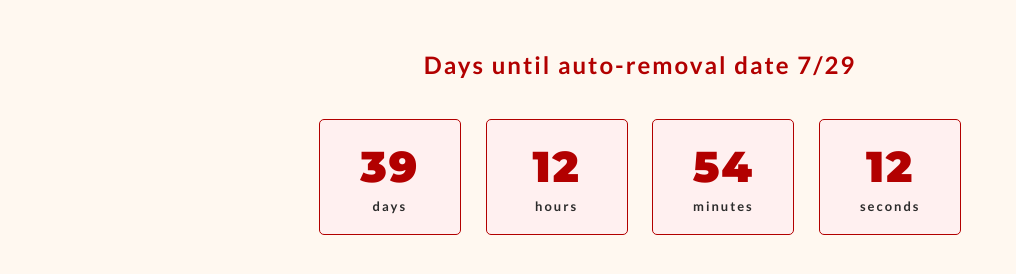
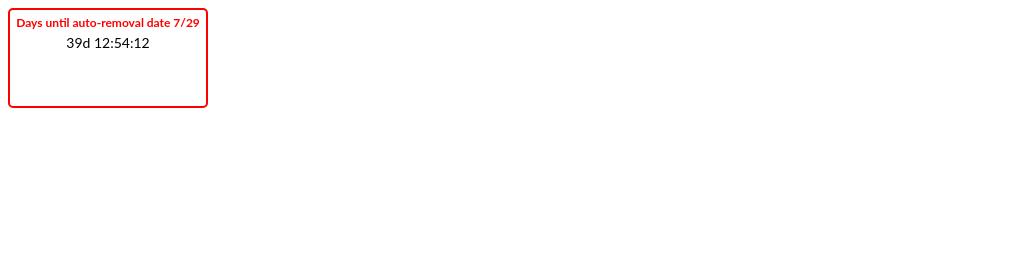
Before and after one commit to FletchWu/Auto-Removal-Date-7-29, a plain HTML site: page index.html in a window 1280 px wide. Shown: the whole page, without its empty margins (0-1016 px from the left). Drawn offline with Linux system fonts and the light colour scheme.

Commit message:
Update index.html

```diff
--- a/index.html
+++ b/index.html
@@ -1,101 +1,27 @@
-<!DOCTYPE html>
-<html lang="en">
-<head>
-    <meta charset="UTF-8">
-    <meta name="viewport" content="width=device-width, initial-scale=1.0">
-    <link rel="stylesheet" href="https://fonts.googleapis.com/css?family=Lato:400,700|Montserrat:900">
-    <title>Document</title>
-    <style>
-body {
-    text-align: center;
-    font-family: 'Lato', sans-serif;
-    background-color: #fff8f0;
-    color: #2c2c2c;
-}
-
-#timer {
-    text-align: center;
-    font-size: 0.9em;
-    letter-spacing: 2px;
-    margin-top: 50px;
-}
-
-h3 {
-    color: #b20000;
-    font-weight: bold;
-    margin-bottom: 40px;
-    font-size: 24px;
-}
-
-.days, .hours, .minutes, .seconds {
-    display: inline-block;
-    padding: 20px;
-    width: 100px;
-    border-radius: 5px;
-    margin: 0 10px;
-    background: #fff0f0;
-    border: 1px solid #b20000;
-}
-
-.numbers {
-    font-family: 'Montserrat', sans-serif;
-    font-size: 3em;
-    margin-bottom: 5px;
-    color: #b20000;
-}
-
-.label {
-    font-size: 0.9em;
-    font-weight: bold;
-}
-    </style>
-</head>
-<body>
-
-<div id="timer">
-    <h3>Days until auto-removal date 7/29</h3>
-    <div class="days">
-        <div id="days" class="numbers">0</div>
-        <div class="label">days</div>
-    </div>
-    <div class="hours">
-        <div id="hours" class="numbers">0</div>
-        <div class="label">hours</div>
-    </div>
-    <div class="minutes">
-        <div id="minutes" class="numbers">0</div>
-        <div class="label">minutes</div>
-    </div>
-    <div class="seconds">
-        <div id="seconds" class="numbers">0</div>
-        <div class="label">seconds</div>
-    </div>
+<div style="width: 200px; height: 100px; background-color: white; border: 2px solid red; border-radius: 5px; padding: 5px; box-sizing: border-box; text-align: center; font-family: 'Lato', sans-serif;">
+  <div style="font-size: 12px; color: red; font-weight: bold; margin-bottom: 4px;">Days until auto-removal date 7/29</div>
+  <div id="countdown" style="font-size: 14px; color: black;"></div>
 </div>
 
 <script>
-const targetDate = new Date('July 29, 2025 00:00:00').getTime();
+function updateCountdown() {
+  const targetDate = new Date('2025-07-29T00:00:00');
+  const now = new Date();
+  const diff = targetDate - now;
 
-let timer = setInterval(function() {
-    const now = new Date().getTime();
-    const diff = targetDate - now;
+  if (diff <= 0) {
+    document.getElementById('countdown').textContent = 'Time\'s up!';
+    return;
+  }
 
-    if (diff < 0) {
-        clearInterval(timer);
-        document.getElementById("timer").innerHTML = "The date has passed.";
-        return;
-    }
+  const days = Math.floor(diff / (1000 * 60 * 60 * 24));
+  const hours = String(Math.floor((diff / (1000 * 60 * 60)) % 24)).padStart(2, '0');
+  const minutes = String(Math.floor((diff / (1000 * 60)) % 60)).padStart(2, '0');
+  const seconds = String(Math.floor((diff / 1000) % 60)).padStart(2, '0');
 
-    const days = Math.floor(diff / (1000 * 60 * 60 * 24));
-    const hours = Math.floor((diff % (1000 * 60 * 60 * 24)) / (1000 * 60 * 60));
-    const minutes = Math.floor((diff % (1000 * 60 * 60)) / (1000 * 60));
-    const seconds = Math.floor((diff % (1000 * 60)) / 1000);
+  document.getElementById('countdown').textContent = `${days}d ${hours}:${minutes}:${seconds}`;
+}
 
-    document.getElementById("days").innerHTML = days;
-    document.getElementById("hours").innerHTML = hours;
-    document.getElementById("minutes").innerHTML = minutes;
-    document.getElementById("seconds").innerHTML = seconds;
-}, 1000);
+updateCountdown();
+setInterval(updateCountdown, 1000);
 </script>
-
-</body>
-</html>
```
